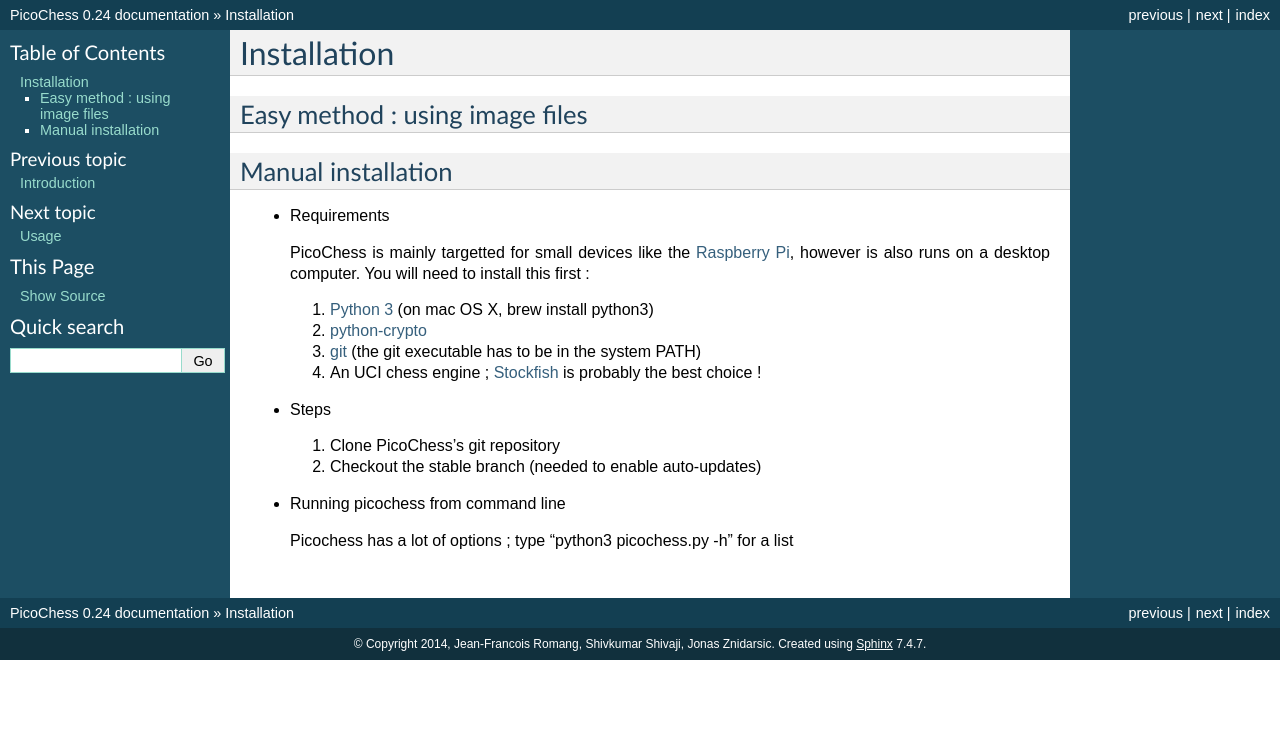
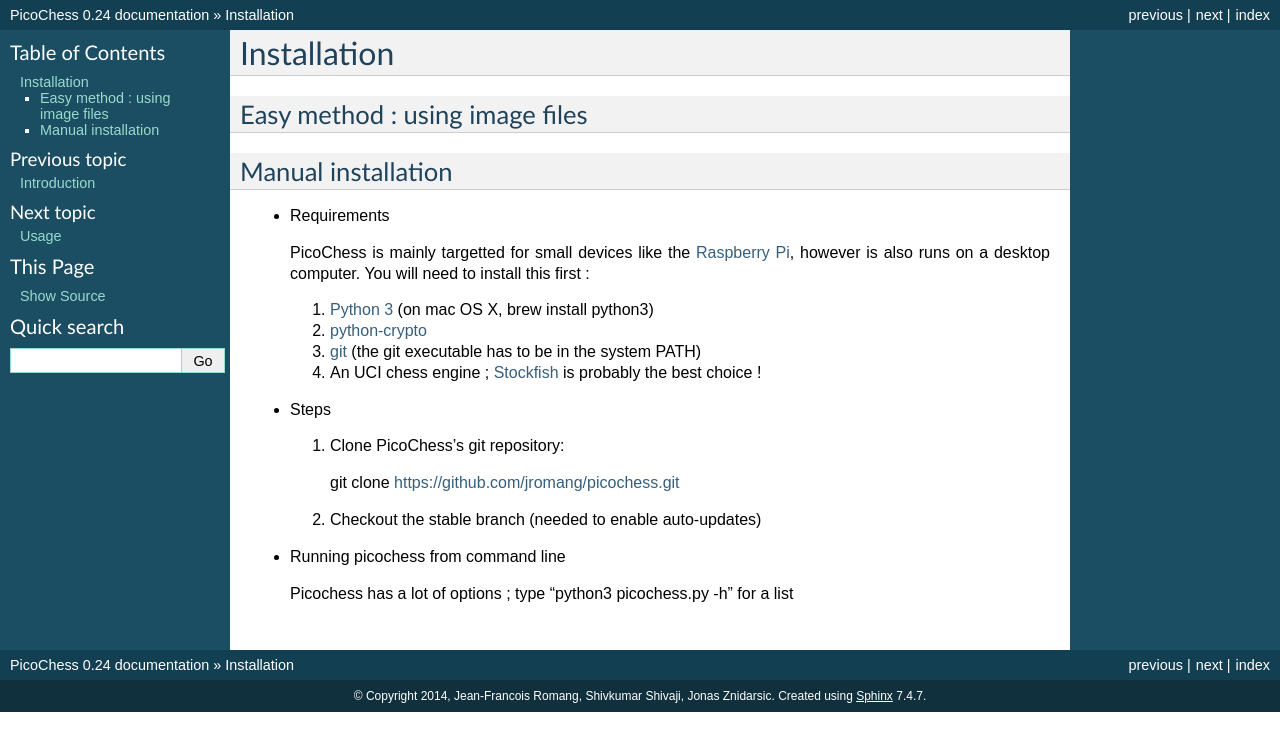
Before and after one commit to jromang/picochess, a Sphinx documentation site: the page built from docs/installation.rst, in a window 1280 px wide. Shown: the top 751 px of the page. Built offline with Sphinx 7.4.7, drawn with Linux system fonts in a browser that asks for light colours.

Commit message:
Update installation.rst

```diff
--- a/docs/installation.rst
+++ b/docs/installation.rst
@@ -22,7 +22,9 @@
 
 * Steps
 
-  1. Clone PicoChess's git repository
+  1. Clone PicoChess's git repository::
+
+    git clone https://github.com/jromang/picochess.git
 
   2. Checkout the stable branch (needed to enable auto-updates)
 
```
